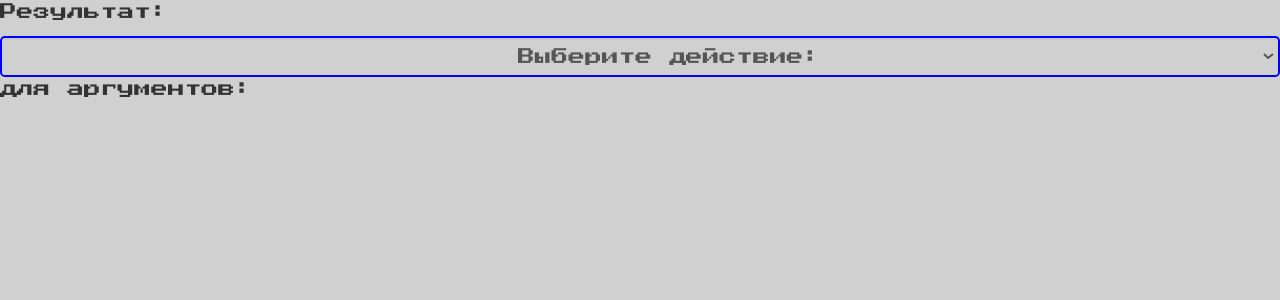
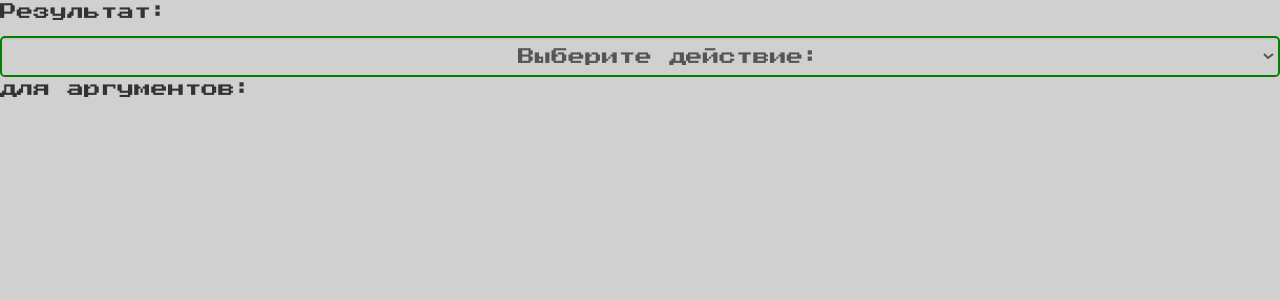
Before and after one commit to struckoff/struckoff.github.io, a PHP site: page /66.html in a window 1280 px wide. Shown: the top 300 px of the page. Run offline with PHP 8.4, Linux system fonts and the light colour scheme; some libraries are stand-ins or nearby versions.

Commit message:
Updated calc.css

```diff
--- a/calc.css
+++ b/calc.css
@@ -8,7 +8,7 @@
   {
    padding-left: 40%;
    background-color: #D0D0D0 ;
-  border: 2px solid blue;
+   border: 2px solid green;
   }
 .bgm
  {
```
